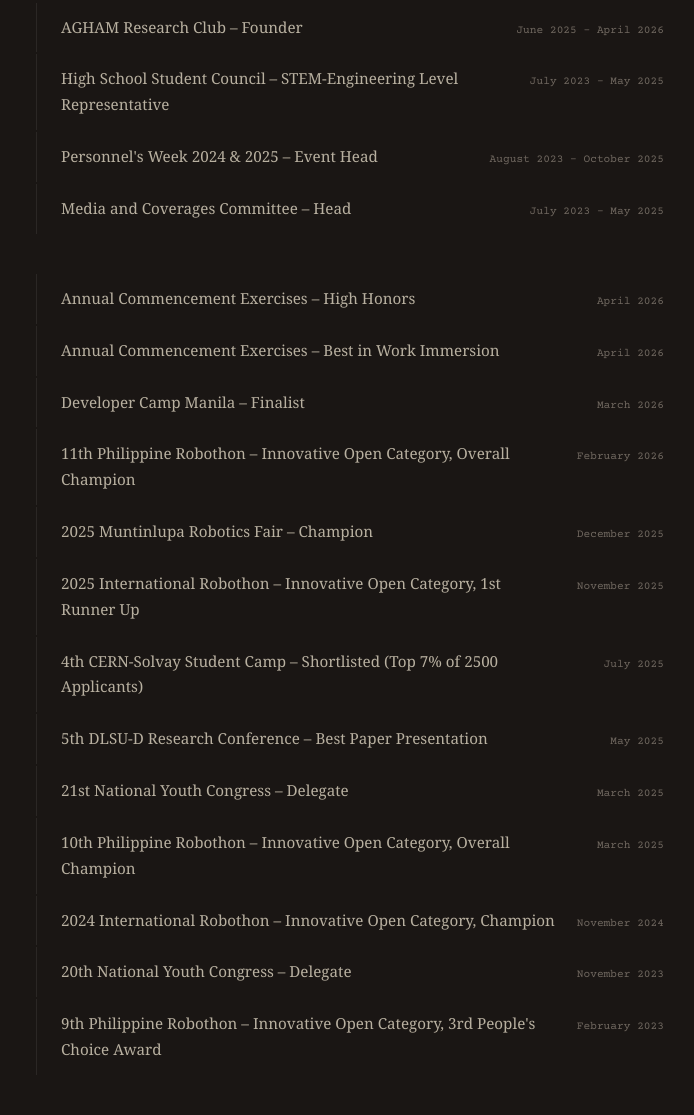
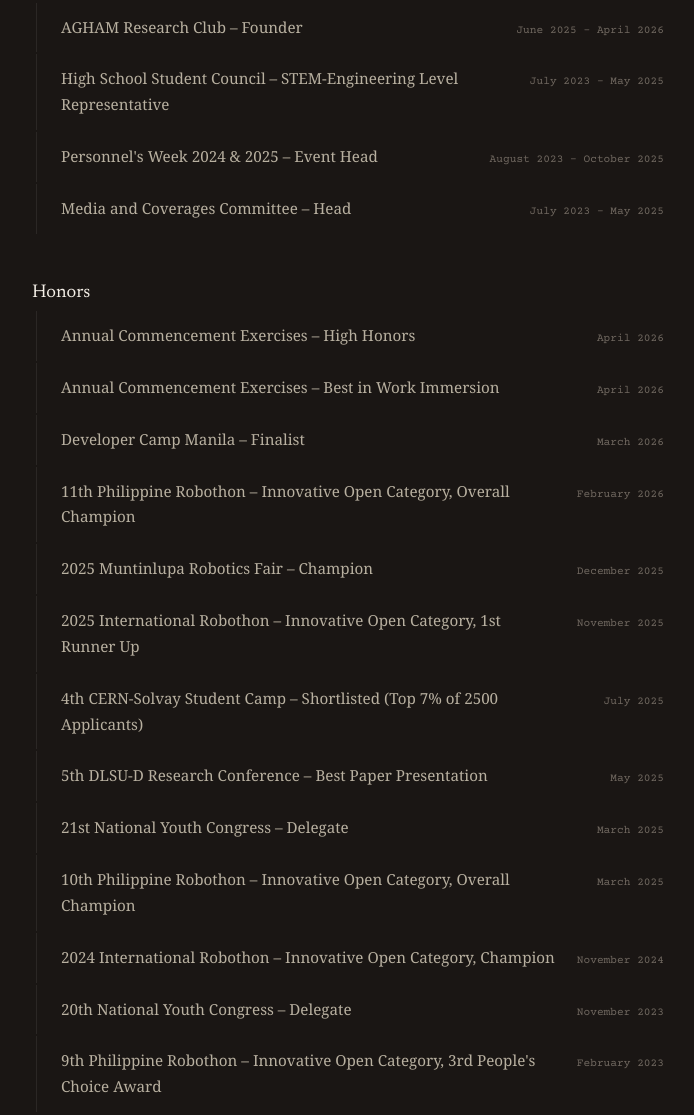
Before and after one commit to andrewhmir/andrewhmir.github.io, a plain HTML site: page index.html in a window 1280 px wide. Shown: the part 3874-4989 px from the top of the page, without its empty margins (280-974 px from the left). Drawn offline with nearby package versions, Linux system fonts and the light colour scheme.

Commit message:
fix: final review findings — z-index, hero padding, reveal animation, a11y
- nav: drop .content-layer stacking context so fixed nav beats the
  .nav-backdrop (z-index 998 -> 997); mobile menu is clickable again
- hero: padding 0 !important so responsive .section rules don't re-add
  a seam on tablet/mobile
- section-note: responsive margin-top (-24px / -16px) to match smaller
  heading margins at 900px / 480px
- reveal: switch from transition to fire-and-forget animation with
  --reveal-delay custom property; kills permanent hover lag
- a11y: .hero-signature opacity 1 under prefers-reduced-motion
- records: add Honors subheading + .records-subheading style
- tokens: add --surface-solid, replace 3 hardcoded #1e1b18, delete 6
  unused tokens (--surface-3, --border-3, --accent-glow, --radius-lg,
  --shadow-lift, --transition-slow)

```diff
--- a/css/styles.css
+++ b/css/styles.css
@@ -34,12 +34,12 @@
   /* Paper surfaces — warm off-white at low opacity */
   --surface-1:  rgba(255, 248, 240, 0.03);
   --surface-2:  rgba(255, 248, 240, 0.06);
-  --surface-3:  rgba(255, 248, 240, 0.10);
+  /* Solid paper — toast, modal card, mobile nav */
+  --surface-solid: #1e1b18;
 
   /* Warm borders */
   --border-1:   rgba(255, 248, 240, 0.08);
   --border-2:   rgba(255, 248, 240, 0.14);
-  --border-3:   rgba(255, 248, 240, 0.20);
 
   /* Text — cream/paper tones, not cold gray */
   --text-bright:   #f5f0e8;
@@ -48,7 +48,6 @@
 
   /* Accent — warm amber/ochre */
   --accent:        #c8892e;
-  --accent-glow:   rgba(200, 137, 46, 0.18);
   --accent-2:      #a47c48;
   --danger:        #d14b3c;
 
@@ -71,17 +70,14 @@
   /* Radii — slightly softer */
   --radius-sm: 4px;
   --radius-md: 6px;
-  --radius-lg: 8px;
 
   /* Shadows — warm, not cold */
   --shadow-card:  0 4px 24px rgba(0, 0, 0, 0.4);
-  --shadow-lift:  0 8px 40px rgba(0, 0, 0, 0.5);
 
   /* Transitions */
   --ease-out: cubic-bezier(0.16, 1, 0.3, 1);
   --transition-fast:  150ms ease;
   --transition-base:  220ms ease;
-  --transition-slow:  400ms var(--ease-out);
 
   /* Fixed nav height — single source of truth for JS scroll offsets
      (16px top + 16px bottom padding + 36px link row) */
@@ -190,10 +186,13 @@ p:last-child {
   background-size: 256px 256px;
 }
 
-/* Content sits above atmosphere */
+/* Content sits above atmosphere.
+   NOTE: no z-index here — a stacking context would trap the fixed
+   nav (and modal/toast) below the .nav-backdrop, which is appended
+   to <body> at z-index 997. Positioned z-index:auto paints above the
+   z-index:0 atmosphere by DOM order, so layering is preserved. */
 .content-layer {
   position: relative;
-  z-index: 1;
 }
 
 /* ── 5. Layout ──────────────────────────────────────────────────── */
@@ -343,7 +342,8 @@ p:last-child {
 
 /* Painting stage — the opening moment, full viewport */
 .hero {
-  padding: 0;
+  /* !important: later responsive `.section` rules must not re-add padding */
+  padding: 0 !important;
   text-align: center;
   position: relative;
 }
@@ -666,6 +666,16 @@ p:last-child {
   border-left-color: var(--accent-2);
 }
 
+/* Subheading separating Honors from Leadership within #Records */
+.records-subheading {
+  font-family: var(--font-heading);
+  font-size: 1.15rem;
+  font-weight: 400;
+  color: var(--text-bright);
+  margin-top: var(--space-2xl);
+  margin-bottom: var(--space-sm);
+}
+
 /* ── 13. Footer ────────────────────────────────────── */
 .site-footer {
   padding: var(--space-4xl) 0;
@@ -718,7 +728,7 @@ p:last-child {
   transform: translateX(-50%);
   z-index: 3000;
   padding: 10px 20px;
-  background: #1e1b18;
+  background: var(--surface-solid);
   border: 1px solid var(--border-2);
   border-radius: var(--radius-sm);
   color: var(--text-bright);
@@ -758,7 +768,7 @@ p:last-child {
 }
 
 .modal-card {
-  background: #1e1b18;
+  background: var(--surface-solid);
   border: 1px solid var(--border-2);
   border-radius: var(--radius-md);
   max-width: 680px;
@@ -850,13 +860,18 @@ p:last-child {
 .reveal {
   opacity: 0;
   transform: translateY(20px);
-  transition: opacity 600ms var(--ease-out),
-              transform 600ms var(--ease-out);
 }
 
+/* Fire-and-forget: an animation (not a transition) so the inline
+   --reveal-delay never lingers as a permanent hover transition-delay */
 .reveal.visible {
-  opacity: 1;
-  transform: translateY(0);
+  animation: revealIn 600ms var(--ease-out) forwards;
+  animation-delay: var(--reveal-delay, 0ms);
+}
+
+@keyframes revealIn {
+  from { opacity: 0; transform: translateY(20px); }
+  to   { opacity: 1; transform: translateY(0); }
 }
 
 /* ── 17. Utility: Screen Reader Only ────────────────── */
@@ -880,6 +895,10 @@ p:last-child {
     animation-duration: 0.01ms !important;
     animation-iteration-count: 1 !important;
     transition-duration: 0.01ms !important;
+  }
+  /* Signature must stay visible even if animations are suppressed */
+  .hero-signature {
+    opacity: 1;
   }
   html {
     scroll-behavior: auto;
@@ -905,6 +924,11 @@ p:last-child {
     margin-bottom: var(--space-xl);
   }
 
+  /* Heading margin shrinks to 32px here — keep the note 8px below it */
+  .section-note {
+    margin-top: -24px;
+  }
+
   .project-card {
     grid-template-columns: 1fr;
     gap: var(--space-md);
@@ -925,7 +949,7 @@ p:last-child {
     top: 60px;
     left: 16px;
     right: 16px;
-    background: #1e1b18;
+    background: var(--surface-solid);
     border: 1px solid var(--border-2);
     border-radius: var(--radius-md);
     padding: var(--space-md);
@@ -952,13 +976,15 @@ p:last-child {
     font-size: 0.95rem;
   }
 
-  /* Dim behind the open menu — keeps the backdrop-to-close wiring in main.js working */
+  /* Dim behind the open menu — keeps the backdrop-to-close wiring in main.js working.
+     z-index 997: above content (no stacking context on .content-layer) but below
+     .nav-header / .nav-menu (stacked at 1000, at root level). */
   .nav-backdrop {
     display: none;
     position: fixed;
     inset: 0;
     background: rgba(0, 0, 0, 0.55);
-    z-index: 998;
+    z-index: 997;
   }
 
   .nav-backdrop.open {
@@ -1039,6 +1065,11 @@ p:last-child {
     margin-bottom: var(--space-lg);
   }
 
+  /* Heading margin shrinks to 24px here — keep the note 8px below it */
+  .section-note {
+    margin-top: -16px;
+  }
+
   .hero-painting-stage {
     min-height: 70vh;
   }
--- a/index.html
+++ b/index.html
@@ -123,7 +123,8 @@
         <div class="record-list" id="leadershipList">
           <!-- Rendered by JS -->
         </div>
-        <div class="record-list record-list--honors" id="honorsList" style="margin-top:40px;">
+        <h3 class="records-subheading">Honors</h3>
+        <div class="record-list record-list--honors" id="honorsList">
           <!-- Rendered by JS -->
         </div>
       </div>
--- a/js/main.js
+++ b/js/main.js
@@ -71,7 +71,7 @@
   function renderNews() {
     if (!$newsTimeline) return;
     $newsTimeline.innerHTML = PORTFOLIO.news.map((item, i) =>
-      `<div class="timeline-item reveal" style="transition-delay: ${i * 60}ms">
+      `<div class="timeline-item reveal" style="--reveal-delay: ${i * 60}ms">
         <span class="timeline-date">${item.date}</span>
         <p class="timeline-text">${item.text}</p>
       </div>`
@@ -101,7 +101,7 @@
       }).join('');
 
       return `
-        <div class="project-card${soloClass} reveal" style="transition-delay: ${i * 80}ms">
+        <div class="project-card${soloClass} reveal" style="--reveal-delay: ${i * 80}ms">
           ${isImg
             ? `<img class="project-thumb img-fallback" src="${p.video}" alt="${p.title}" loading="lazy">`
             : `<video class="project-thumb" playsinline autoplay loop muted preload="metadata">
@@ -122,7 +122,7 @@
   function renderLeadership() {
     if (!$leadershipList) return;
     $leadershipList.innerHTML = PORTFOLIO.leadership.map((item, i) =>
-      `<div class="record-item reveal" style="transition-delay: ${i * 50}ms">
+      `<div class="record-item reveal" style="--reveal-delay: ${i * 50}ms">
         <span class="record-desc">${item.description}</span>
         <span class="record-year">${item.year}</span>
       </div>`
@@ -133,7 +133,7 @@
   function renderHonors() {
     if (!$honorsList) return;
     $honorsList.innerHTML = PORTFOLIO.honors.map((item, i) =>
-      `<div class="record-item reveal" style="transition-delay: ${i * 40}ms">
+      `<div class="record-item reveal" style="--reveal-delay: ${i * 40}ms">
         <span class="record-desc">${item.description}</span>
         <span class="record-year">${item.year}</span>
       </div>`
```
